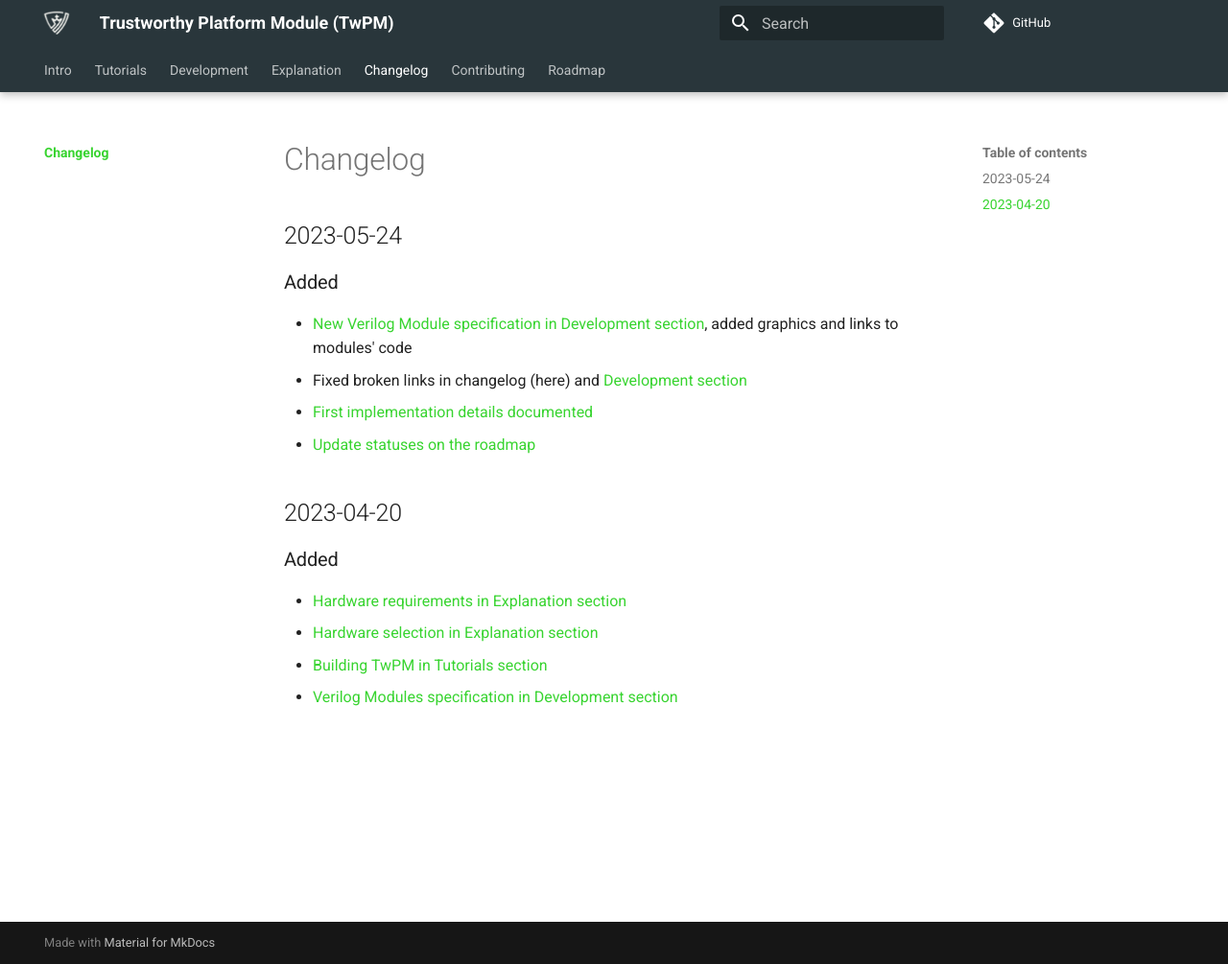
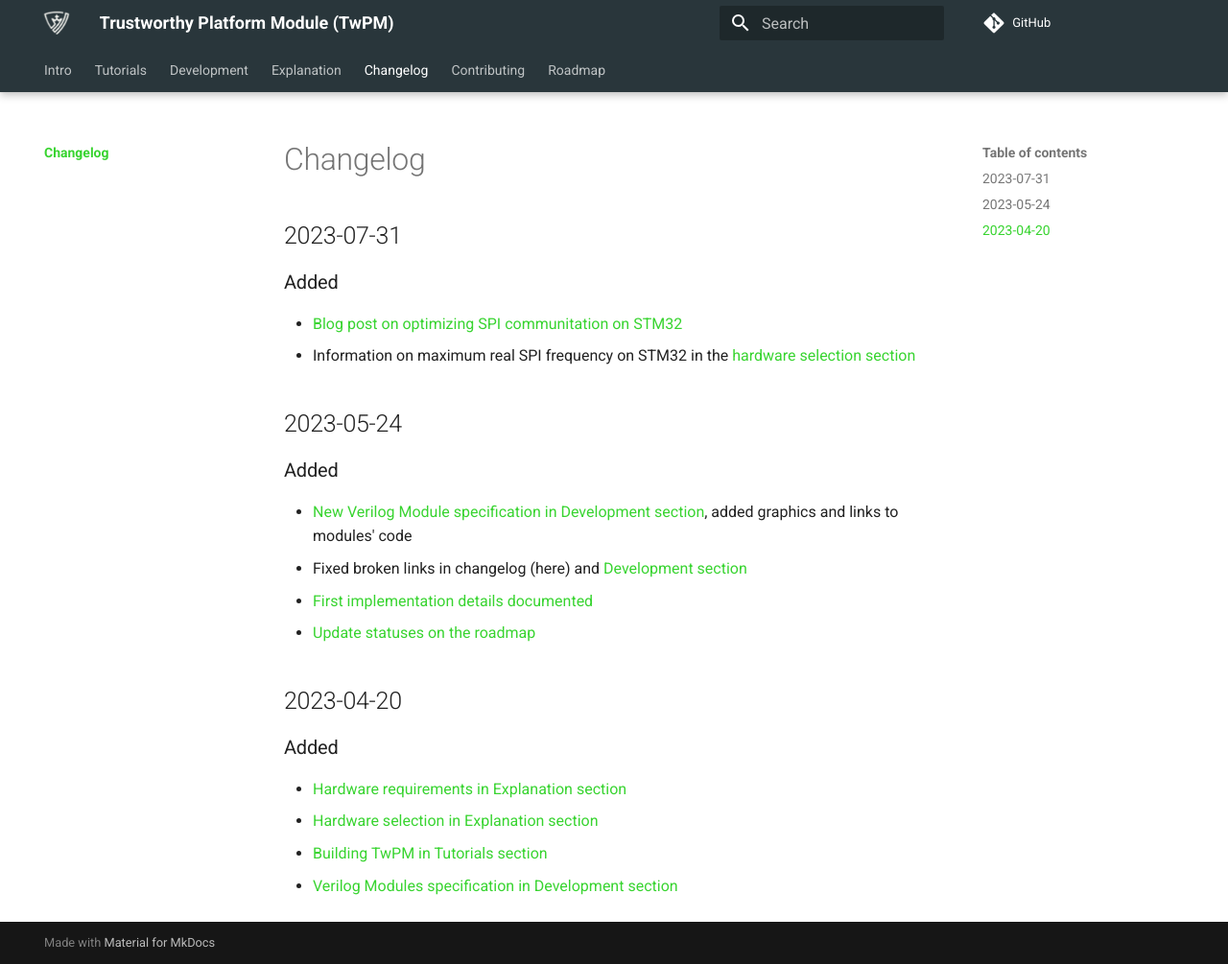
Before and after one commit to Dasharo/twpm-docs, an MkDocs documentation site: the page built from docs/changelog/index.md, in a window 1280 px wide and 1005 px high. Shown: the whole window at 96% size. Built offline with MkDocs 1.6.1 and Material for MkDocs 9.7.7, drawn with Linux system fonts in a browser that asks for light colours; comment, search, counter and statistics services are not loaded.

```diff
--- a/docs/changelog/index.md
+++ b/docs/changelog/index.md
@@ -1,4 +1,11 @@
 # Changelog
+
+## 2023-07-31
+
+### Added
+
+* [Blog post on optimizing SPI communitation on STM32](https://blog.3mdeb.com/2023/2023-07-28-optimizing-spi-on-stm32/)
+* Information on maximum real SPI frequency on STM32 in the [hardware selection section](../explanation/hardware-selection/#stm32l476rg-nucleo-board)
 
 ## 2023-05-24
 
```
